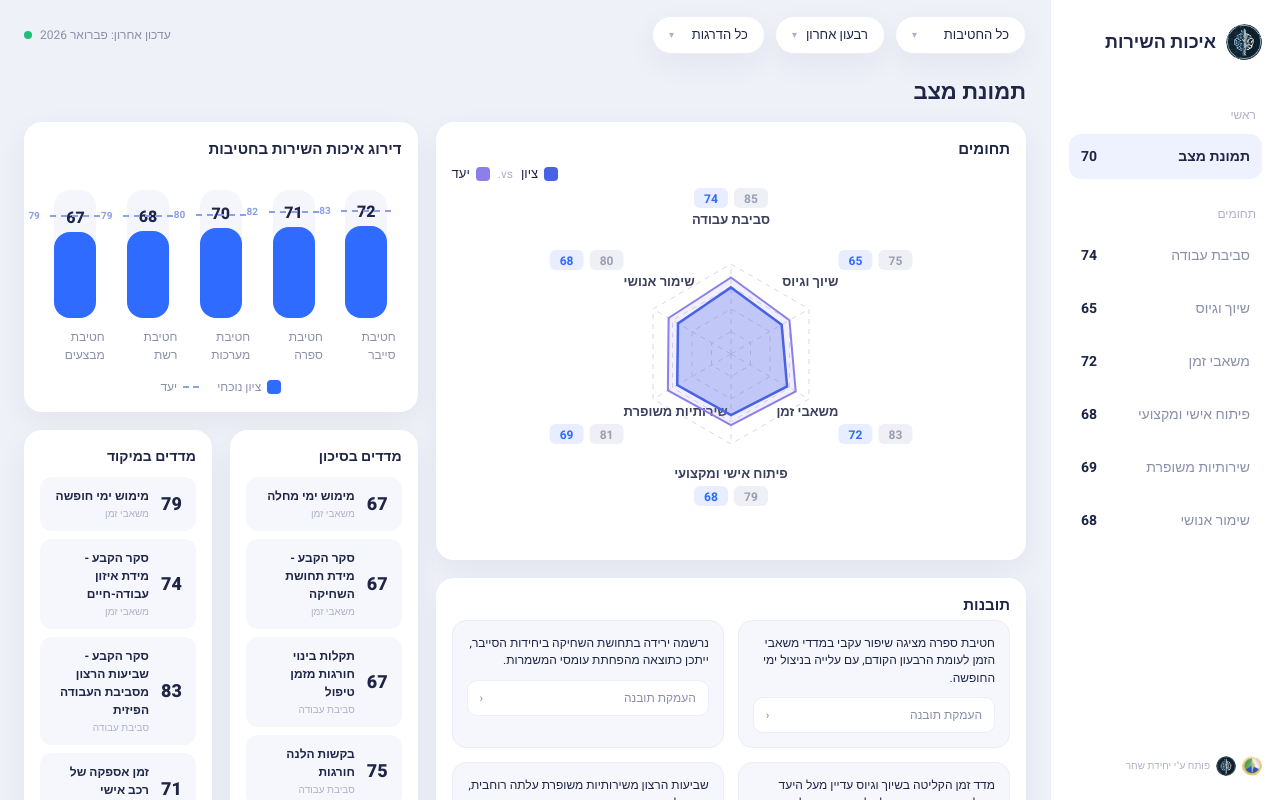
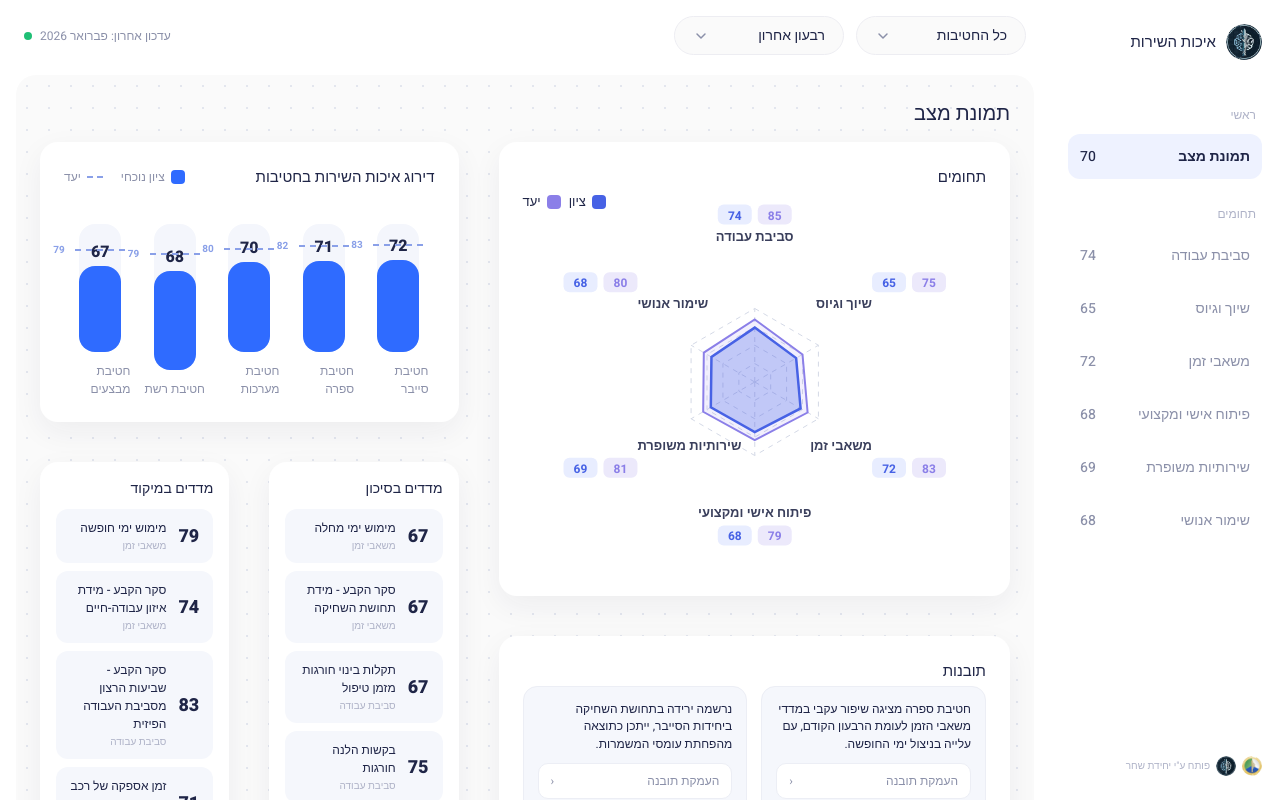
Before and after one commit to alexlewis97/MedadeyMesharet, a React (Vite) app: page / in a window 1280 px wide. Shown: the top 800 px of the page. Built offline with nearby package versions, Linux system fonts and the light colour scheme.

Commit message:
change after shachar bibi edits

```diff
--- a/src/App.jsx
+++ b/src/App.jsx
@@ -8,7 +8,7 @@ export default function App() {
   // view: { type: 'home' | 'world', world }
   const [view, setView] = useState({ type: 'home' })
   // סינון עליון שמשפיע על כל הדף
-  const [filters, setFilters] = useState({ division: null, period: 'רבעון אחרון', rank: 'כל הדרגות' })
+  const [filters, setFilters] = useState({ division: null, period: 'רבעון אחרון' })
 
   const activeNav = view.type === 'home' ? '__home' : view.world
 
@@ -26,12 +26,18 @@ export default function App() {
       <Sidebar active={activeNav} onSelect={selectNav} />
       <main className="main">
         <TopBar filters={filters} onChange={setFilters} />
-        {view.type === 'home' && (
-          <HomeScreen onOpenWorld={openWorld} division={filters.division} />
-        )}
-        {view.type === 'world' && (
-          <WorldScreen world={view.world} division={filters.division} />
-        )}
+        <div className="content-area">
+          {view.type === 'home' && (
+            <HomeScreen onOpenWorld={openWorld} division={filters.division} />
+          )}
+          {view.type === 'world' && (
+            <WorldScreen
+              world={view.world}
+              division={filters.division}
+              onDivisionChange={(d) => setFilters({ ...filters, division: d })}
+            />
+          )}
+        </div>
       </main>
     </div>
   )
--- a/src/components/Charts.jsx
+++ b/src/components/Charts.jsx
@@ -126,7 +126,7 @@ function WorldTick({ x, y, payload, data, cx, cy }) {
   const dx = x - cx
   const dy = y - cy
   const len = Math.sqrt(dx * dx + dy * dy) || 1
-  const PUSH = 26
+  const PUSH = 54
   const tx = x + (dx / len) * PUSH
   const ty = y + (dy / len) * PUSH
 
@@ -151,17 +151,17 @@ function WorldTick({ x, y, payload, data, cx, cy }) {
       <text x={tx} y={nameY} textAnchor={anchor} fill="#3a3f5c" fontSize="13" fontWeight="700">
         {payload.value}
       </text>
-      {/* תווית ציון - רקע כחול בהיר */}
+      {/* תווית ציון - בצבע הציון (כחול) */}
       <g transform={`translate(${startX}, ${badgeY})`}>
         <rect width={badgeW} height={badgeH} rx="6" fill="#e8edff" />
-        <text x={badgeW / 2} y={badgeH / 2 + 1} textAnchor="middle" dominantBaseline="central" fill="#2f6bff" fontSize="12" fontWeight="700">
+        <text x={badgeW / 2} y={badgeH / 2 + 1} textAnchor="middle" dominantBaseline="central" fill="#4762e5" fontSize="12" fontWeight="700">
           {score}
         </text>
       </g>
-      {/* תווית יעד - רקע אפור בהיר */}
+      {/* תווית יעד - בצבע היעד (סגול) */}
       <g transform={`translate(${startX + badgeW + gap}, ${badgeY})`}>
-        <rect width={badgeW} height={badgeH} rx="6" fill="#eef0f5" />
-        <text x={badgeW / 2} y={badgeH / 2 + 1} textAnchor="middle" dominantBaseline="central" fill="#9aa0b4" fontSize="12" fontWeight="700">
+        <rect width={badgeW} height={badgeH} rx="6" fill="#ece9fb" />
+        <text x={badgeW / 2} y={badgeH / 2 + 1} textAnchor="middle" dominantBaseline="central" fill="#8b7fe8" fontSize="12" fontWeight="700">
           {target}
         </text>
       </g>
@@ -173,7 +173,6 @@ function SpiderLegend() {
   return (
     <div className="radar-legend">
       <span className="rdl-item"><span className="rdl-sw score" /> ציון</span>
-      <span className="rdl-vs">vs.</span>
       <span className="rdl-item"><span className="rdl-sw target" /> יעד</span>
     </div>
   )
@@ -186,7 +185,7 @@ export function SpiderChart({ data, height = 380 }) {
       <SpiderLegend />
       <div style={{ width: '100%', height }}>
         <ResponsiveContainer>
-          <RadarChart data={data} outerRadius="72%" margin={{ top: 70, right: 90, bottom: 60, left: 90 }}>
+          <RadarChart data={data} outerRadius="64%" margin={{ top: 80, right: 100, bottom: 70, left: 100 }}>
             <PolarGrid stroke="#d4d9e6" strokeDasharray="5 5" gridType="polygon" />
             <PolarAngleAxis dataKey="axis" tick={<WorldTick data={data} />} />
             <PolarRadiusAxis domain={[0, 100]} tick={false} axisLine={false} />
@@ -226,19 +225,13 @@ export function CategoryBarChart({ categories, counts, height = 220, suffix = ''
           <Tooltip content={<BarTip suffix={suffix} />} cursor={{ fill: 'rgba(47,107,255,0.06)' }} />
           <Bar dataKey="value" radius={[10, 10, 4, 4]} label={{ position: 'top', fontSize: 12, fill: '#1f2547', formatter: (v) => `${v}${suffix}` }}>
             {data.map((_, i) => (
-              <Cell key={i} fill={i === maxIndex(counts) ? '#2f6bff' : '#9db9ff'} />
+              <Cell key={i} fill="#2f6bff" />
             ))}
           </Bar>
         </BarChart>
       </ResponsiveContainer>
     </div>
   )
-}
-
-function maxIndex(arr) {
-  let mi = 0
-  for (let i = 1; i < arr.length; i++) if (arr[i] > arr[mi]) mi = i
-  return mi
 }
 
 function BarTip({ active, payload, label, suffix = '' }) {
@@ -282,7 +275,7 @@ export function DivisionBarChart({ data, valueUnit = 'percent', height = 210 })
             }}
           >
             {data.map((_, i) => (
-              <Cell key={i} fill={i === maxIndex(data.map((d) => d.value)) ? '#2f6bff' : '#9db9ff'} />
+              <Cell key={i} fill="#2f6bff" />
             ))}
           </Bar>
         </BarChart>
@@ -291,17 +284,21 @@ export function DivisionBarChart({ data, valueUnit = 'percent', height = 210 })
   )
 }
 
-// בר מקווקו - אחוז + כמות מוחלטת
+// מד אחוז בסגמנטים - אחוז גדול + כמות, ושורת "כדורים" שמתמלאת מימין לפי האחוז
 export function DashedBar({ percent, count, countUnit }) {
+  const SEGMENTS = 12
+  const filled = Math.round((percent / 100) * SEGMENTS)
   return (
-    <div className="dashed-bar">
-      <div className="dashed-bar-track">
-        <div className="dashed-bar-fill" style={{ width: `${percent}%` }}>
-          <span className="dashed-bar-pct">{percent}%</span>
-        </div>
+    <div className="seg-bar">
+      <div className="seg-bar-head">
+        <span className="seg-bar-pct">{percent}%</span>
+        <span className="seg-bar-count">{count.toLocaleString()} {countUnit}</span>
       </div>
-      <div className="dashed-bar-count">
-        {count.toLocaleString()} {countUnit}
+      <div className="seg-bar-track">
+        {Array.from({ length: SEGMENTS }).map((_, i) => (
+          // מילוי מימין: הכדורים הימניים (האינדקסים הגבוהים) נדלקים
+          <span key={i} className={'seg-pill' + (i >= SEGMENTS - filled ? ' on' : '')} />
+        ))}
       </div>
     </div>
   )
--- a/src/components/TopBar.jsx
+++ b/src/components/TopBar.jsx
@@ -1,8 +1,7 @@
-import React from 'react'
+import React, { useState, useRef, useEffect } from 'react'
 import { META, DIVISIONS } from '../data.js'
 
 const PERIODS = ['רבעון אחרון', 'רבעון קודם', 'שנה נוכחית', 'שנה קודמת']
-const RANKS = ['כל הדרגות', 'סמל - רס"ל', 'רס"ר - רס"ן', 'סא"ל ומעלה']
 
 export default function TopBar({ filters, onChange }) {
   return (
@@ -11,17 +10,14 @@ export default function TopBar({ filters, onChange }) {
         <FilterSelect
           value={filters.division || 'כל החטיבות'}
           options={['כל החטיבות', ...DIVISIONS.map((d) => d.name)]}
+          active={!!filters.division}
           onChange={(v) => onChange({ ...filters, division: v === 'כל החטיבות' ? null : v })}
         />
         <FilterSelect
           value={filters.period}
           options={PERIODS}
+          active={filters.period !== 'רבעון אחרון'}
           onChange={(v) => onChange({ ...filters, period: v })}
-        />
-        <FilterSelect
-          value={filters.rank}
-          options={RANKS}
-          onChange={(v) => onChange({ ...filters, rank: v })}
         />
       </div>
       <div className="update-tag">
@@ -32,15 +28,44 @@ export default function TopBar({ filters, onChange }) {
   )
 }
 
-function FilterSelect({ value, options, onChange }) {
+function FilterSelect({ value, options, active, onChange }) {
+  const [open, setOpen] = useState(false)
+  const ref = useRef(null)
+
+  // סגירה בלחיצה מחוץ לרכיב
+  useEffect(() => {
+    if (!open) return
+    function handleClick(e) {
+      if (ref.current && !ref.current.contains(e.target)) setOpen(false)
+    }
+    document.addEventListener('mousedown', handleClick)
+    return () => document.removeEventListener('mousedown', handleClick)
+  }, [open])
+
   return (
-    <div className="filter">
-      <select value={value} onChange={(e) => onChange(e.target.value)}>
-        {options.map((o) => (
-          <option key={o} value={o}>{o}</option>
-        ))}
-      </select>
-      <span className="chev">▾</span>
+    <div className={'filter' + (active ? ' active' : '')} ref={ref}>
+      <button className="filter-btn" onClick={() => setOpen((o) => !o)}>
+        <span className="filter-value">{value}</span>
+        <svg className={'chev' + (open ? ' rot' : '')} width="16" height="16" viewBox="0 0 24 24" fill="none">
+          <path d="M6 9l6 6 6-6" stroke="currentColor" strokeWidth="2.2" strokeLinecap="round" strokeLinejoin="round" />
+        </svg>
+      </button>
+      {open && (
+        <div className="filter-menu">
+          {options.map((o) => (
+            <button
+              key={o}
+              className={'filter-option' + (o === value ? ' selected' : '')}
+              onClick={() => {
+                onChange(o)
+                setOpen(false)
+              }}
+            >
+              {o}
+            </button>
+          ))}
+        </div>
+      )}
     </div>
   )
 }
--- a/src/screens/HomeScreen.jsx
+++ b/src/screens/HomeScreen.jsx
@@ -64,10 +64,16 @@ export default function HomeScreen({ onOpenWorld, division }) {
         {/* עמודה שמאלית: דירוג + מדדים בסיכון/במיקוד */}
         <div className="home-col-side">
           <div className="panel">
+          <div className="panel-header-row">
             <h3 className="panel-title">
               דירוג איכות השירות {division ? 'ביחידות' : 'בחטיבות'}
             </h3>
-            <div className="rank-cubes">
+            <div className="rank-legend">
+              <span className="rl-item"><span className="rl-sw bar" /> ציון נוכחי</span>
+              <span className="rl-item"><span className="rl-sw target" /> יעד</span>
+            </div>
+          </div>
+          <div className="rank-cubes">
               {ranking.map((r) => (
                 <div className="rank-cube" key={r.name}>
                   <div className="rank-cube-frame">
@@ -96,10 +102,6 @@ export default function HomeScreen({ onOpenWorld, division }) {
                   <div className="rank-cube-name">{r.name}</div>
                 </div>
               ))}
-            </div>
-            <div className="rank-legend">
-              <span className="rl-item"><span className="rl-sw bar" /> ציון נוכחי</span>
-              <span className="rl-item"><span className="rl-sw target" /> יעד</span>
             </div>
           </div>
 
--- a/src/screens/WorldScreen.jsx
+++ b/src/screens/WorldScreen.jsx
@@ -1,71 +1,71 @@
 import React from 'react'
-import { worldMetrics, worldScore, worldTarget } from '../data.js'
+import { worldMetrics, worldScore } from '../data.js'
 import {
   DonutChart, CategoryBarChart, DivisionBarChart, DashedBar, PercentOnly, PALETTE,
 } from '../components/Charts.jsx'
 
 // מסך עולם תוכן - תצוגת תחקור עומק לכל המדדים בתחום
-export default function WorldScreen({ world, division }) {
+export default function WorldScreen({ world, division, onDivisionChange }) {
   const metrics = worldMetrics(world, division)
   const score = worldScore(world)
-  const delta = score - worldTarget(world)
 
   return (
     <div>
       <h1 className="page-title">
         <span>{world}</span>
         {score}
-        <span className={'delta ' + (delta >= 0 ? 'up' : 'down')}>
-          {Math.abs(delta)}{delta >= 0 ? '↑' : '↓'}
-        </span>
       </h1>
 
-      {division && (
-        <div className="breadcrumb"><span>מסונן לפי: {division}</span></div>
-      )}
+      <div className="breadcrumb">
+        <button onClick={() => onDivisionChange(null)}>כל החטיבות</button>
+        {division && (
+          <>
+            <span>›</span>
+            <span>{division} (יחידות)</span>
+          </>
+        )}
+      </div>
 
       <div className="metrics-grid">
         {metrics.map((m) => (
-          <MetricPanel key={m.metric} m={m} division={division} />
+          <MetricPanel key={m.metric} m={m} division={division} onDrill={onDivisionChange} />
         ))}
       </div>
     </div>
   )
 }
 
-function MetricPanel({ m, division }) {
-  // האם הסינון פעיל אך המדד לא מושפע ממנו
-  const filterIgnored = division && !m.respondsToFilter
-
+function MetricPanel({ m, division, onDrill }) {
   return (
     <div className="panel metric-panel">
       <div className="metric-head">
-        <h3 className="panel-title">
-          {m.metric} <span className="metric-score">(ציון: {m.totalScore})</span>
-        </h3>
+        <h3 className="panel-title">{m.metric}</h3>
         <p className="panel-sub">{m.note}</p>
-        {filterIgnored && (
-          <div className="filter-flag">מדד אגפי — אינו מושפע מסינון החטיבה</div>
-        )}
       </div>
 
       <div className="metric-body">
         <MetricChart m={m} />
       </div>
 
-      {/* ציוני החטיבות בתחתית הגרף */}
+      {/* ציוני החטיבות בתחתית הגרף - לחיצה על חטיבה לתחקור היחידות */}
       {m.scores.length > 0 && (
         <div className="score-strip">
+          <div className="score-strip-title">התפלגות ציונים:</div>
+          {m.scores.map((s) => (
+            <button
+              className={'score-strip-cell' + (s.isUnit ? '' : ' drillable')}
+              key={s.fullName}
+              onClick={() => !s.isUnit && onDrill(s.fullName)}
+              title={s.isUnit ? '' : 'הצג יחידות'}
+            >
+              <div className="ss-score">{s.score}</div>
+              <div className="ss-name">{s.name}</div>
+            </button>
+          ))}
           <div className="score-strip-cell total">
             <div className="ss-score">{m.totalScore}</div>
             <div className="ss-name">סה"כ</div>
           </div>
-          {m.scores.map((s) => (
-            <div className="score-strip-cell" key={s.name}>
-              <div className="ss-score">{s.score}</div>
-              <div className="ss-name">{s.name}</div>
-            </div>
-          ))}
         </div>
       )}
     </div>
@@ -77,13 +77,13 @@ function MetricChart({ m }) {
     case 'donut':
       return (
         <div className="chart-with-legend">
-          <Legend categories={m.categories} percentages={m.percentages} />
           <DonutChart
             data={m.categories.map((c, i) => ({ name: c, value: m.counts[i] }))}
             size={180}
             centerTop={m.total.toLocaleString()}
             centerBottom={m.unit}
           />
+          <Legend categories={m.categories} percentages={m.percentages} />
         </div>
       )
 
--- a/src/styles.css
+++ b/src/styles.css
@@ -37,14 +37,27 @@ button { font-family: inherit; cursor: pointer; }
 }
 
 .main {
-  padding: 16px 24px 40px;
+  display: flex;
+  flex-direction: column;
+  background: #ffffff;
   overflow-x: hidden;
+}
+
+/* אזור התוכן - רקע fafafa עם נקודות כמו מחברת מנוקדת */
+.content-area {
+  flex: 1;
+  margin: 4px 16px 16px 16px;
+  padding: 22px 24px 40px;
+  background-color: #fafafa;
+  background-image: radial-gradient(#e3e6ee 1px, transparent 1px);
+  background-size: 22px 22px;
+  border-radius: 20px;
 }
 
 /* ---------------- Sidebar (right) ---------------- */
 .sidebar {
   background: var(--panel);
-  border-left: 1px solid var(--line);
+  border-left: none;
   padding: 24px 18px;
   position: sticky;
   top: 0;
@@ -57,8 +70,8 @@ button { font-family: inherit; cursor: pointer; }
   align-items: center;
   justify-content: flex-start;
   gap: 10px;
-  font-weight: 800;
-  font-size: 18px;
+  font-weight: 500;
+  font-size: 15px;
   margin-bottom: 28px;
 }
 .brand-logo {
@@ -88,7 +101,7 @@ button { font-family: inherit; cursor: pointer; }
 }
 .nav-item:hover { background: #f6f7fb; }
 .nav-item.active { background: #eef2ff; color: var(--ink); font-weight: 600; }
-.nav-item .score-pill { color: var(--ink); font-weight: 700; }
+.nav-item .score-pill { color: inherit; font-weight: 500; }
 
 .sidebar-footer {
   margin-top: auto;
@@ -115,32 +128,63 @@ button { font-family: inherit; cursor: pointer; }
   display: flex;
   align-items: center;
   justify-content: space-between;
-  margin-bottom: 22px;
+  background: #ffffff;
+  padding: 16px 24px;
 }
-.filters { display: flex; gap: 10px; flex-wrap: wrap; }
+.filters { display: flex; gap: 12px; flex-wrap: wrap; }
 .filter {
-  background: var(--panel);
-  border: 1px solid var(--line);
-  border-radius: 30px;
-  padding: 9px 16px;
-  font-size: 13px;
-  color: var(--ink-soft);
-  display: flex; align-items: center; gap: 8px;
-  box-shadow: var(--shadow);
+  position: relative;
+  background: #fafafa;
+  border: 1px solid #ededf2;
+  border-radius: 40px;
+  min-width: 170px;
+  transition: border-color .15s ease, background .15s ease;
 }
-.filter .chev { color: var(--ink-faint); font-size: 10px; pointer-events: none; }
-.filter select {
+.filter:hover { border-color: #d8dae2; }
+.filter-btn {
+  width: 100%;
   border: none;
   background: transparent;
-  font-family: inherit;
-  font-size: 13px;
+  padding: 8px 18px;
+  display: flex; align-items: center; justify-content: space-between; gap: 12px;
+  font-size: 14px;
   color: var(--ink);
   cursor: pointer;
-  outline: none;
+}
+.filter-value { flex: 1; text-align: right; }
+.filter .chev { color: var(--ink-soft); flex: 0 0 auto; transition: transform .18s ease; }
+.filter .chev.rot { transform: rotate(180deg); }
+/* כאשר קיים סינון פעיל - בולד */
+.filter.active { background: #f0f3ff; border-color: #c9d6ff; }
+.filter.active .filter-value { font-weight: 700; }
+.filter.active .chev { color: var(--blue); }
+
+/* תפריט נפתח */
+.filter-menu {
+  position: absolute;
+  top: calc(100% + 6px);
+  right: 0;
+  left: 0;
+  background: #fff;
+  border: 1px solid var(--line);
+  border-radius: 14px;
+  box-shadow: 0 16px 40px rgba(31, 37, 71, 0.14);
+  padding: 6px;
+  z-index: 50;
+}
+.filter-option {
+  width: 100%;
+  border: none;
+  background: transparent;
+  border-radius: 10px;
+  padding: 9px 14px;
+  font-size: 14px;
+  color: var(--ink);
   text-align: right;
-  direction: rtl;
-  appearance: none;
+  cursor: pointer;
 }
+.filter-option:hover { background: #f4f6fc; }
+.filter-option.selected { background: #f0f3ff; color: var(--blue); font-weight: 700; }
 .update-tag {
   display: flex; align-items: center; gap: 8px;
   font-size: 12px; color: var(--ink-soft);
@@ -150,8 +194,8 @@ button { font-family: inherit; cursor: pointer; }
 /* ---------------- Headings ---------------- */
 .page-title {
   text-align: right;
-  font-size: 22px;
-  font-weight: 800;
+  font-size: 20px;
+  font-weight: 500;
   margin: 2px 0 14px;
   display: flex; align-items: center; justify-content: flex-start; gap: 12px;
 }
@@ -172,9 +216,9 @@ button { font-family: inherit; cursor: pointer; }
   background: var(--panel);
   border-radius: var(--radius);
   box-shadow: var(--shadow);
-  padding: 16px;
+  padding: 1.5rem;
 }
-.panel-title { text-align: right; font-size: 15px; font-weight: 700; margin: 0 0 4px; }
+.panel-title { text-align: right; font-size: 15px; font-weight: 500; margin: 0 0 4px; }
 .panel-sub { text-align: right; font-size: 12px; color: var(--ink-soft); margin: 0 0 16px; }
 
 .grid-2 { display: grid; grid-template-columns: 1fr 1fr; gap: 18px; }
@@ -189,19 +233,19 @@ button { font-family: inherit; cursor: pointer; }
 /* פריסת המסך הראשי - שתי עמודות שכל אחת נערמת בנפרד (ללא רווח אפור) */
 .home-cols {
   display: grid;
-  grid-template-columns: 3fr 2fr;
-  gap: 18px;
+  grid-template-columns: 11fr 9fr;
+  gap: 40px;
   align-items: start;
 }
 .home-col-main, .home-col-side {
   display: flex;
   flex-direction: column;
-  gap: 18px;
+  gap: 40px;
 }
 .side-focus {
   display: grid;
   grid-template-columns: 1fr 1fr;
-  gap: 18px;
+  gap: 40px;
 }
 .bottom-row .metric-card { display: flex; flex-direction: column; }
 .insights-panel { display: flex; flex-direction: column; }
@@ -211,7 +255,7 @@ button { font-family: inherit; cursor: pointer; }
 .metrics-grid {
   display: grid;
   grid-template-columns: repeat(2, 1fr);
-  gap: 18px;
+  gap: 48px;
 }
 .row { display: flex; gap: 18px; }
 
@@ -235,7 +279,7 @@ button { font-family: inherit; cursor: pointer; }
 .metric-card {
   background: var(--panel); border-radius: var(--radius); box-shadow: var(--shadow); padding: 16px;
 }
-.metric-card .head { text-align: right; font-size: 14px; font-weight: 700; margin-bottom: 10px; }
+.metric-card .head { text-align: right; font-size: 14px; font-weight: 500; margin-bottom: 10px; }
 .metric-line {
   width: 100%;
   border: none;
@@ -255,7 +299,7 @@ button { font-family: inherit; cursor: pointer; }
   font-size: 18px; font-weight: 800;
 }
 .metric-line .info { text-align: right; flex: 1; }
-.metric-line .info .m { font-size: 12px; font-weight: 700; color: var(--ink); }
+.metric-line .info .m { font-size: 12px; font-weight: 500; color: var(--ink); }
 .metric-line .info .w { font-size: 10px; color: var(--ink-faint); margin-top: 2px; }
 
 /* insights */
@@ -359,11 +403,16 @@ button { font-family: inherit; cursor: pointer; }
 }
 .rank-cube-name { font-size: 12px; color: var(--ink-soft); margin-top: 10px; }
 
+.panel-header-row {
+  display: flex;
+  align-items: center;
+  justify-content: space-between;
+  margin-bottom: 10px;
+}
+.panel-header-row .panel-title { margin: 0; }
 .rank-legend {
   display: flex;
   gap: 18px;
-  justify-content: center;
-  margin-top: 14px;
 }
 .rank-legend .rl-item { display: flex; align-items: center; gap: 6px; font-size: 12px; color: var(--ink-soft); }
 .rank-legend .rl-sw { width: 14px; height: 14px; border-radius: 4px; }
@@ -448,28 +497,30 @@ button { font-family: inherit; cursor: pointer; }
   min-height: 230px;
 }
 
-/* בר מקווקו */
-.dashed-bar { width: 100%; padding: 20px 4px; }
-.dashed-bar-track {
-  width: 100%;
-  height: 34px;
-  border: 2px dashed var(--blue-soft);
-  border-radius: 12px;
-  background: #f6f8ff;
-  padding: 3px;
+/* מד אחוז בסגמנטים */
+.seg-bar { width: 100%; padding: 16px 4px; }
+.seg-bar-head {
+  display: flex;
+  align-items: baseline;
+  justify-content: flex-start;
+  gap: 14px;
+  margin-bottom: 16px;
 }
-.dashed-bar-fill {
-  height: 100%;
-  background: var(--blue);
-  border-radius: 9px;
-  min-width: 42px;
+.seg-bar-pct { font-size: 44px; font-weight: 800; color: var(--ink); line-height: 1; }
+.seg-bar-count { font-size: 15px; color: var(--ink-soft); }
+.seg-bar-track {
   display: flex;
-  align-items: center;
-  justify-content: center;
-  transition: width .3s ease;
+  direction: ltr;
+  gap: 8px;
 }
-.dashed-bar-pct { color: #fff; font-weight: 700; font-size: 13px; }
-.dashed-bar-count { text-align: center; margin-top: 12px; font-size: 13px; color: var(--ink-soft); }
+.seg-pill {
+  flex: 1;
+  height: 14px;
+  border-radius: 8px;
+  background: #e2e6f0;
+  transition: background .25s ease;
+}
+.seg-pill.on { background: var(--blue); }
 
 /* תצוגת אחוז בלבד */
 .percent-only { text-align: center; }
@@ -494,28 +545,44 @@ button { font-family: inherit; cursor: pointer; }
   display: flex;
   align-items: center;
   justify-content: space-between;
-  gap: 16px;
+  gap: 40px;
   margin: 8px 0 14px;
+  padding: 0 10px;
 }
 
-.metric-legend { display: flex; flex-direction: column; gap: 8px; min-width: 130px; }
-.ml-row { display: flex; align-items: center; gap: 8px; justify-content: flex-end; }
-.ml-pct { font-size: 13px; font-weight: 700; color: var(--ink); width: 38px; text-align: left; }
-.ml-name { font-size: 12px; color: var(--ink-soft); flex: 1; text-align: right; }
-.ml-sw { width: 12px; height: 12px; border-radius: 4px; flex: 0 0 12px; }
+.metric-legend { display: flex; flex-direction: column; gap: 12px; min-width: 150px; }
+.ml-row { display: flex; align-items: center; gap: 10px; }
+.ml-pct { font-size: 13px; font-weight: 700; color: var(--ink); width: 40px; text-align: left; }
+.ml-name { font-size: 13px; color: var(--ink-soft); flex: 1; text-align: right; }
+.ml-sw { width: 13px; height: 13px; border-radius: 4px; flex: 0 0 13px; }
 
 /* רצועת ציונים בתחתית כל גרף */
 .score-strip {
   display: flex;
-  flex-direction: row-reverse;
   align-items: flex-end;
   gap: 4px;
   border-top: 1px solid var(--line);
-  padding-top: 12px;
+  padding-top: 14px;
   margin-top: auto;
 }
-.score-strip-cell { flex: 1; text-align: center; }
+.score-strip-title {
+  font-size: 12px;
+  font-weight: 700;
+  color: var(--ink);
+  align-self: center;
+  white-space: nowrap;
+  margin-left: 6px;
+}
+.score-strip-cell {
+  flex: 1;
+  text-align: center;
+  border: none;
+  background: transparent;
+  padding: 2px;
+}
+.score-strip-cell.drillable { cursor: pointer; border-radius: 8px; }
+.score-strip-cell.drillable:hover { background: #f0f3ff; }
 .score-strip-cell .ss-score { font-size: 16px; font-weight: 800; color: var(--ink); }
 .score-strip-cell .ss-name { font-size: 10px; color: var(--ink-soft); margin-top: 2px; white-space: nowrap; overflow: hidden; text-overflow: ellipsis; }
 .score-strip-cell.total .ss-score { color: var(--blue); }
-.score-strip-cell.total { border-left: 1px solid var(--line); padding-left: 6px; }
+.score-strip-cell.total .ss-name { color: var(--blue); }
```
Also changed, not shown: src/data.js (+4 -4 lines).
